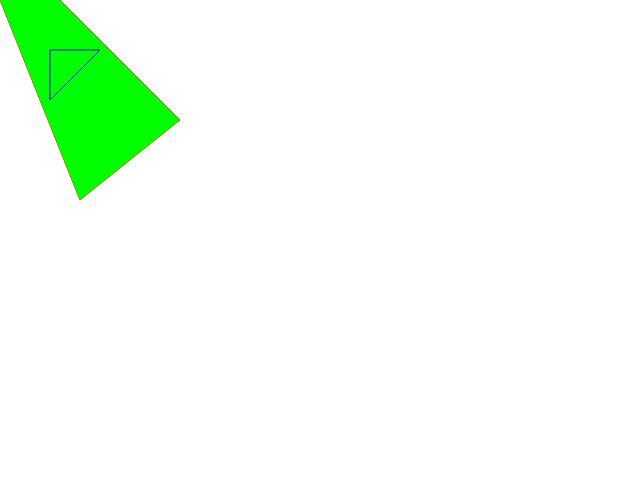
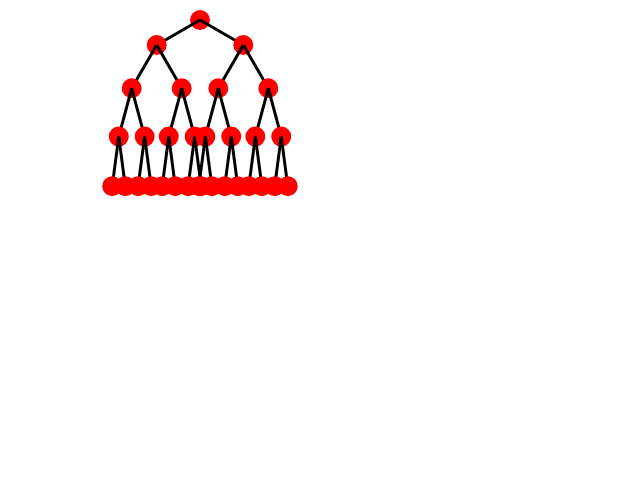
Before and after one commit to upzhujie/graduation-project, a plain HTML site: page index.html in a window 1280 px wide. Shown: the whole page, without its empty margins (0-640 px from the left). Drawn offline with Linux system fonts and the light colour scheme.

Commit message:
二叉树的绘制

```diff
--- a/index.html
+++ b/index.html
@@ -8,7 +8,7 @@
     <link rel="stylesheet" href="./css/index.css">
 </head>
 <body>
-    <canvas id="demo" width="200" height="200"></canvas>
+    <canvas id="demo" width="500" height="500"></canvas>
 </body>
 <script type="text/javascript" src="./js/zcanvas.js"></script>
 <script type="text/javascript" src="./js/index.js"></script>
--- a/js/index.js
+++ b/js/index.js
@@ -1,67 +1,65 @@
 window.onload = () => {
-    // var c = document.getElementById('demo');
-    // var ctx = c.getContext('2d');
-    // //矩形
-    // ctx.fillStyle = '#aaa';
-    // ctx.fillRect(0,0,20,20);
-    // // ctx.fillStyle = '#f00';
-    // // 线
-    // ctx.moveTo(20,20);
-    // ctx.lineTo(100,100);
-    // ctx.stroke();
-    // //圆
-    // ctx.beginPath();
-    // ctx.strokeStyle = '#00f';
-    // ctx.arc(100,100,50,0,2*Math.PI);
-    // ctx.stroke();
-    // //文字
-    // ctx.font = '20px Arial';
-    // ctx.fillText('hello world',80,80);
 
-    // ctx.strokeStyle = '#000';
-    // ctx.beginPath();
-    // ctx.moveTo(20,20);
-    // ctx.lineTo(60,0);
-    // ctx.lineTo(60,80);
-    // ctx.lineTo(50,80);
-    // ctx.lineTo(20,20);
-    // ctx.closePath();
-    // ctx.stroke();
-    // ctx.fillStyle = '#f00';
-    // ctx.fill();
 
     // var ctx = Z({
     //     el:'#demo',
     //     type: '2d'
     // })
 
-    let c = new Z({
+    c = new Z({
         el:'demo',
         type:'2d'
     });
-    // c.line({
-    //     start:[20,20],
-    //     color:'#ff0',
-    //     lineWidth:3
-    // }).to({
-    //     end:[30,60]
-    // }).to({
-    //     end:[180,200]
-    // }).to({
-    //     end:[60,60]
-    // }).close().stroke().fill();
 
-    c.polygon({
-        point:[[0,0],[60,0],[180,120],[80,200]],
-        color:'#f00'
-    }).stroke().fill({
-        color:'#0f0'
-    });
+    let n = 5;
+    tree(200,20,10,50,60,5);
 
-    c.triangle(50,50,50,4).stroke({
-        color:'#00f'
-    });
+
+
+    // c.polygon({
+    //     point:[[0,0],[60,0],[180,120],[80,200]],
+    //     color:'#f00'
+    // }).stroke().fill({
+    //     color:'#0f0'
+    // });
+
+    // c.triangle(50,50,50,4).stroke({
+    //     color:'#00f'
+    // });
 
 
 
 }
+
+function tree(x,y,r,len,Angel,deep){
+
+    let startPoint = [x,y];
+    let _r = r;
+    let lineLen = len;
+    let _Angel = Angel;
+    let _height = lineLen * Math.cos((Math.PI / 180) * _Angel);
+    let _width = lineLen * Math.sin((Math.PI / 180) * _Angel);
+    let _endPoint = [[startPoint[0] - _width, startPoint[1] + _height],[startPoint[0] + _width, startPoint[1] + _height]]
+    deep--;
+
+    c.circle(x,y,_r).close().fill({
+        color:'#f00'
+    })
+
+    if(deep < 1){
+        return;
+    }
+
+    for(let i = 0; i < _endPoint.length; i ++) {
+        c.line({
+            start:startPoint,
+            lineWidth:3
+        }).to({
+            end:_endPoint[i]
+        }).close().stroke({
+            color:'#000'
+        })
+        tree(_endPoint[i][0],_endPoint[i][1],_r,lineLen,Angel/2,deep);
+    }
+
+}
--- a/js/zcanvas.js
+++ b/js/zcanvas.js
@@ -1,4 +1,3 @@
-
 /**
 	 * [canvas lib]
 	 * @author zj
@@ -9,6 +8,9 @@ function Z(obj) {
 
     if(!obj.el && !typeof obj.el == 'string') {
         throw "element is not defined"
+    }
+    if(!this instanceof Z){
+        return new Z(obj);
     }
     let def = {
         el: '',
@@ -30,6 +32,19 @@ Z.prototype = {
         this.ctx = this.dom.getContext(this.type);
         return this;
     },
+
+    /**
+     *
+     * @param {object} obj {
+     *      line(0,0)->line(100,20),20s
+     *
+     * }
+     */
+    // animate(obj){
+    //     this.ctx.save();
+    // },
+
+
 
     /** 直角三角形接口
      *
@@ -67,9 +82,43 @@ Z.prototype = {
         return this;
     },
 
+    /**
+     * 绘制矩形
+     * @param {number} x
+     * @param {number} y
+     * @param {number} width
+     * @param {number} height
+     * @param {string} style
+     * @param {string} method 'fill'/'stroke'/'clear'
+     */
+    rect(x,y,width,height,method = 'stroke',style = ''){
+        this.ctx[method + 'style'] = style || this.ctx[method + 'style'];
+        this.ctx[method + 'Rect'](x,y,width,height);
+        return this;
+    },
+
+
+    /**
+     * 绘制圆弧
+     * @param {number} x
+     * @param {number} y
+     * @param {number} r
+     * @param {number} startAngle
+     * @param {number} endAngle
+     * @param {boolean} anticlockwise  顺时针 false or 逆时针 true
+     */
+    circle(x,y,r,startAngle = 0,endAngle = 360,anticlockwise = false){
+        this.ctx.restore();
+        startAngle = (Math.PI / 180) * startAngle;
+        endAngle = (Math.PI / 180) * endAngle;
+        this.ctx.arc(x,y,r,startAngle,endAngle,anticlockwise);
+        this.ctx.save();
+        return this;
+    },
+
 
     /**     多边形通用
-     * @param {*} obj
+     * @param {object} obj
      * {
      *     point:[
      *          [],[],[]
@@ -106,7 +155,6 @@ Z.prototype = {
      * obj = {
      *  start:[0,0],
      *  lineWidth: 20, def 1
-     *  color:'', def #000
      * }
      */
     line(obj) {
@@ -122,7 +170,7 @@ Z.prototype = {
         this.ctx.beginPath();
         this.ctx.moveTo(def.start[0],def.start[1]);
         this.ctx.lineWidth = def.lineWidth;
-        this.ctx.strokeStyle = def.color;
+        this.ctx.save();
         return this;
     },
     /**
@@ -161,9 +209,20 @@ Z.prototype = {
         if(obj || !typeof obj.color == 'undefined') {
             this.ctx.fillStyle = obj.color;
         }
+        this.ctx.restore();
         this.ctx.fill();
         return this;
     },
+
+    save(){
+        this.ctx.save();
+        return this;
+    },
+    /**
+     *
+     * @param {object} def default object
+     * @param {object} obj param object
+     */
     extend(def,obj){
         for(let i in def){
             def[i] = obj[i] || def[i];
```
